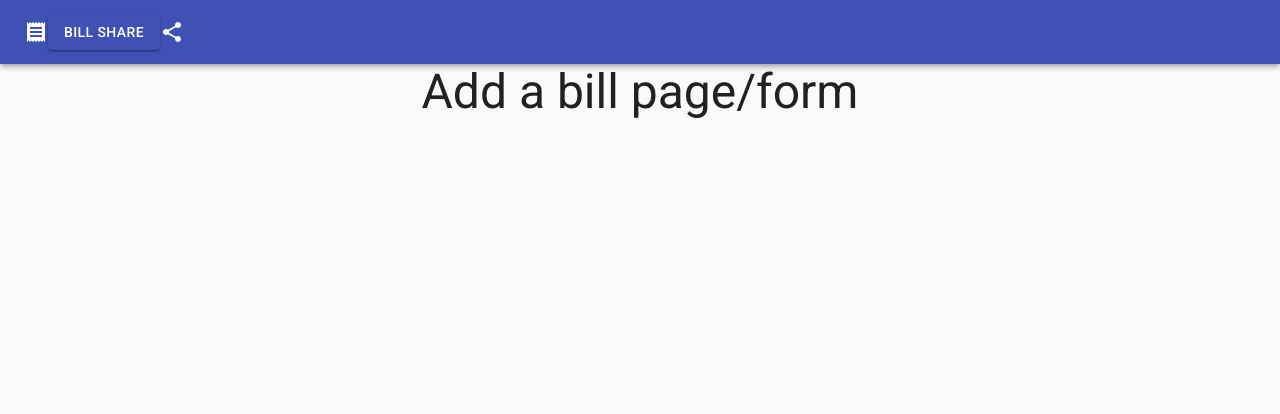
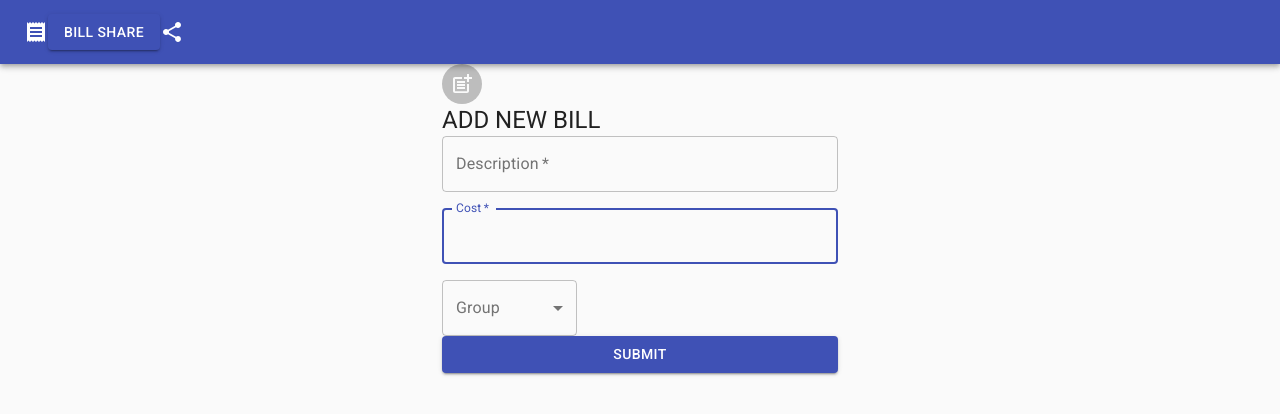
Before and after one commit to kaylinjdennis/final-project, a React (Create React App) app: page /addbill in a window 1280 px wide. Shown: the top 414 px of the page. Built offline with nearby package versions, Linux system fonts and the light colour scheme.

Commit message:
add form to create new bill

```diff
--- a/src/components/AddBill/index.jsx
+++ b/src/components/AddBill/index.jsx
@@ -1,13 +1,86 @@
 import React from 'react';
-import { Typography } from '@material-ui/core';
+import { Typography, Button, Container, TextField } from '@material-ui/core';
+import { makeStyles } from '@material-ui/core/styles';
+import Grid from '@material-ui/core/Grid';
+import Avatar from '@material-ui/core/Avatar';
+import PostAddIcon from '@material-ui/icons/PostAdd';
+import FormControl from '@material-ui/core/FormControl';
+import InputLabel from '@material-ui/core/InputLabel';
+import Select from '@material-ui/core/Select';
+import useStyles from '../styles';
+
 
 function AddBill(props) {
-
+  const classes = useStyles();
 
   return (
-    <>
-      <Typography variant="h3" align="center" justify="center">Add a bill page/form</Typography>
-    </>
+      <Container component="main" maxWidth="xs">
+        <div className={classes.paper}>
+          <Avatar className={classes.icon}>
+            <PostAddIcon />
+          </Avatar>
+          <Typography component="h1" variant="h5">
+            ADD NEW BILL
+          </Typography>
+          <form className={classes.form}>
+            <Grid container spacing={2}>
+              <Grid item xs={12} sm={12}>
+                <TextField
+                  autoComplete="descripion"
+                  name="billDescription"
+                  variant="outlined"
+                  required
+                  fullWidth
+                  id="billDescription"
+                  label="Description"
+                  autoFocus
+                />
+             </Grid>
+            <Grid item xs={12} sm={12}>
+              <TextField
+                autoComplete="cost"
+                name="billCost"
+                variant="outlined"
+                required
+                fullWidth
+                id="billCost"
+                label="Cost"
+                autoFocus
+              />
+            </Grid>
+            <Grid item xs={12} sm={12}>
+              <FormControl variant="outlined" className={classes.formControl}>
+                <InputLabel htmlFor="outlined-age-native-simple">Group</InputLabel>
+                <Select
+                  native
+                  // value={state.age}
+                  // onChange={handleChange}
+                  label="Group"
+                  inputProps={{
+                  name: 'group',
+                  id: 'outlined-group-native-simple',
+                  }}
+                >
+                <option aria-label="None" value="" />
+                <option value={10}>Roommates</option>
+                <option value={20}>Road Trip</option>
+                <option value={30}>Happy Hour</option>
+                </Select>
+              </FormControl>
+            </Grid>
+          </Grid>
+          <Button
+            type="submit"
+            fullWidth
+            variant="contained"
+            color="primary"
+            className={classes.submit}
+          >
+           Submit
+          </Button>
+         </form>
+        </div>
+      </Container>
   );
 }
 
```
